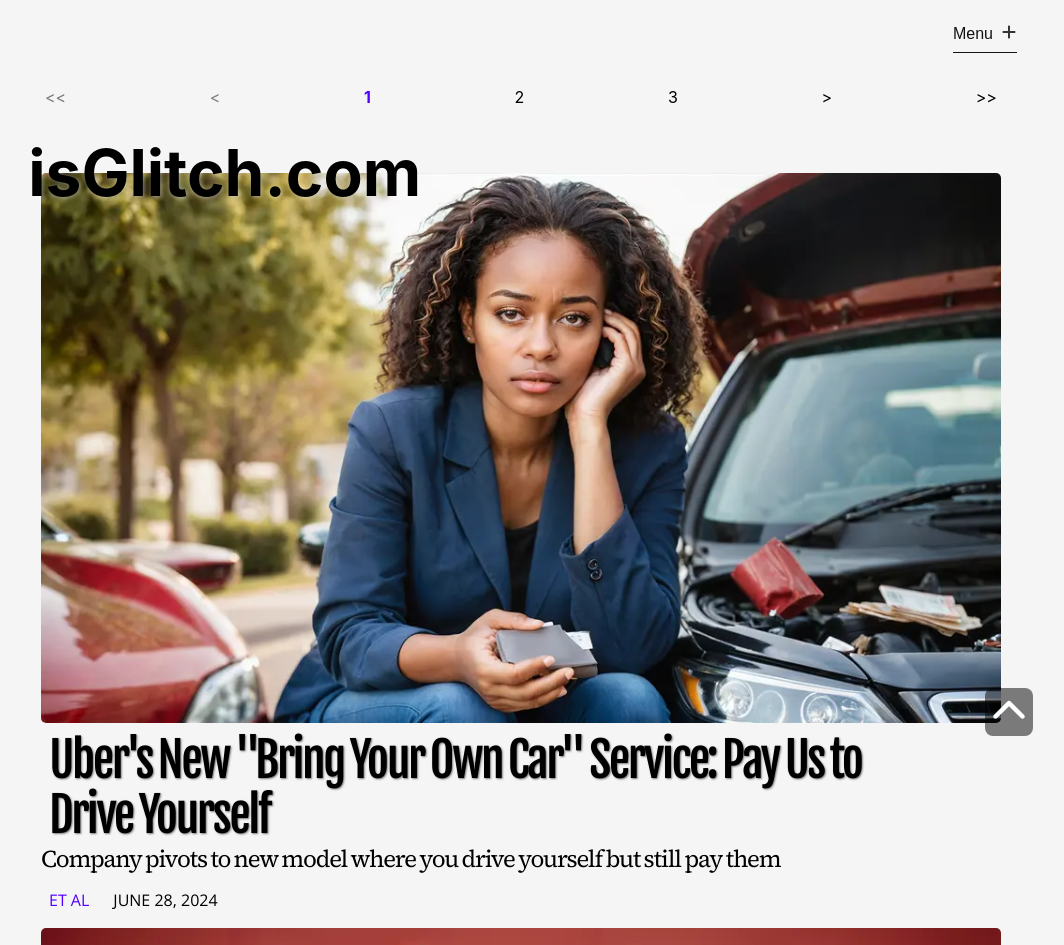
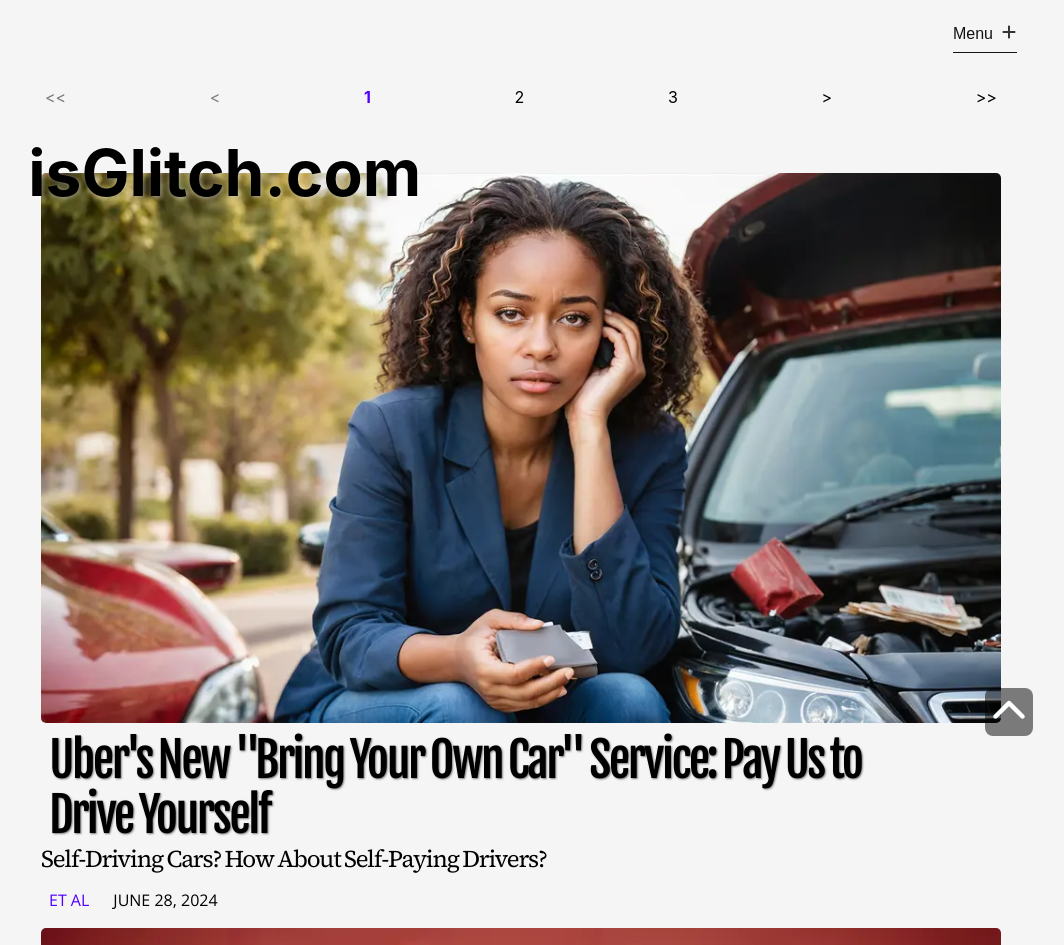
Before and after one commit to orbithammer/theGlitch, a React (Vite) app: page / in a window 1280 px wide. Shown: the top 945 px of the page, without its empty margins (119-1183 px from the left). Built offline with nearby package versions, Linux system fonts and the light colour scheme; a web font is replaced by a local one.

Commit message:
updated subhead

```diff
--- a/src/data/articles.ts
+++ b/src/data/articles.ts
@@ -939,9 +939,9 @@ export const articlesData = [
         articleUrl: `20240628-ubers-new-bring`,
         category: `tech`,
         img: `/images/20240628-ubers-new-bring.webp`,
-        alt: `TODO`,
+        alt: `a black woman looking miserable in front of her broken down car`,
         header: `Uber's New "Bring Your Own Car" Service: Pay Us to Drive Yourself`,
-        subhead: `Company pivots to new model where you drive yourself but still pay them`,
+        subhead: `Self-Driving Cars? How About Self-Paying Drivers?`,
         tags: [`Uber`],
         author: `Et Al`,
         datePublished: new Date(2024,5,28,14),
```
